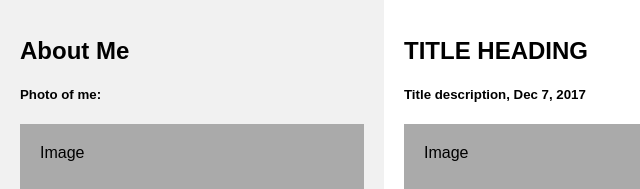
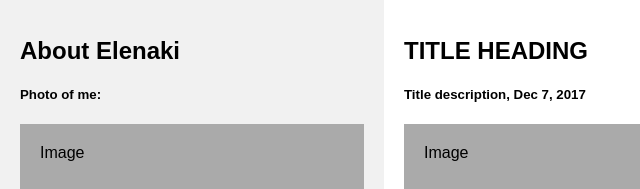
Before and after one commit to to-elenaki/sandbox, a plain HTML site: page index.html in a window 1280 px wide. Shown: the part 342-531 px from the top of the page, 0-640 px from the left. Drawn offline with Linux system fonts and the light colour scheme.

Commit message:
Update index.html

```diff
--- a/index.html
+++ b/index.html
@@ -136,7 +136,7 @@
 
 <div class="row">
   <div class="side">
-    <h2>About Me</h2>
+    <h2>About Elenaki</h2>
     <h5>Photo of me:</h5>
     <div class="fakeimg" style="height:200px;">Image</div>
     <p>Some text about me in culpa qui officia deserunt mollit anim..</p>
```
